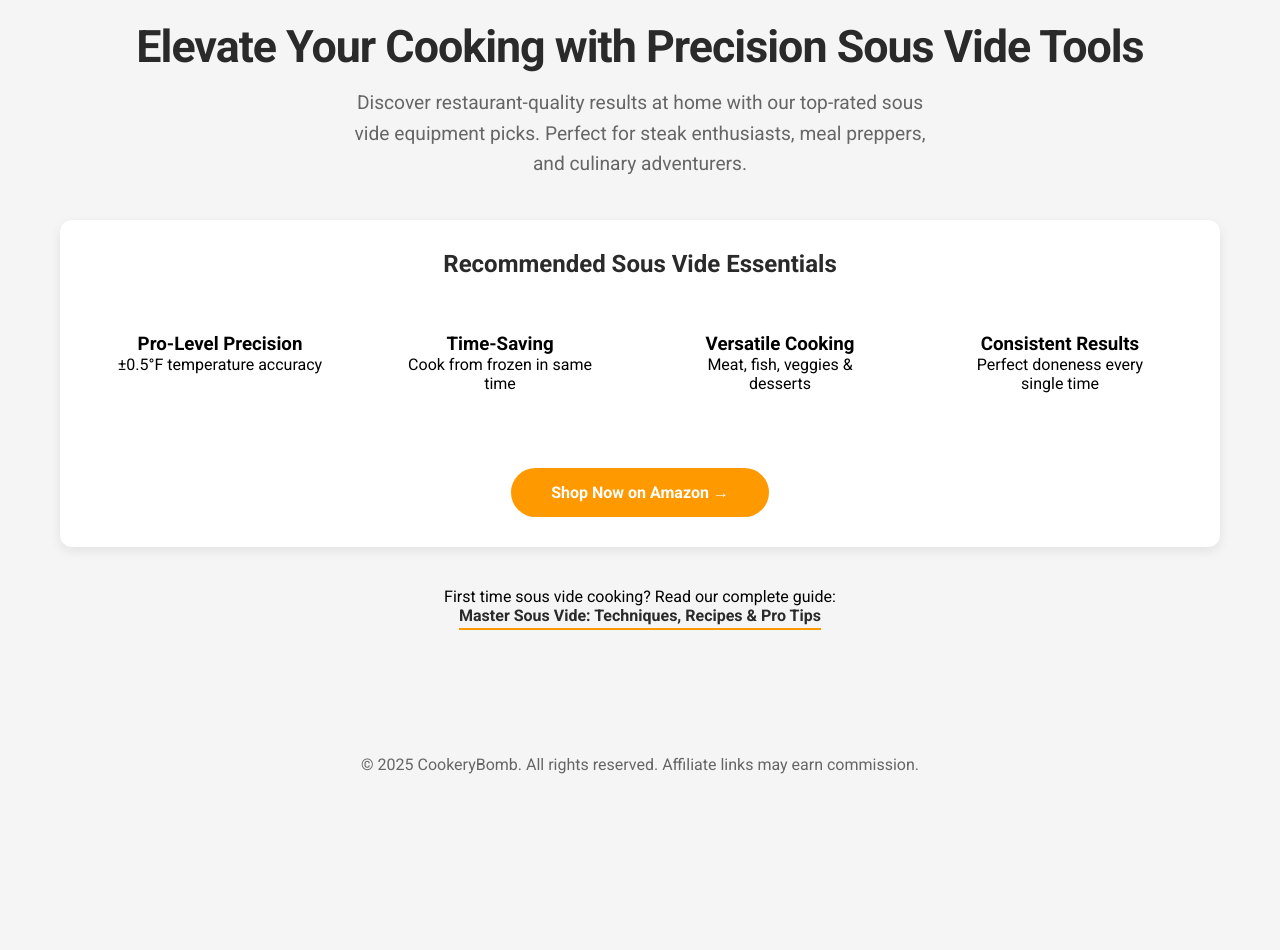
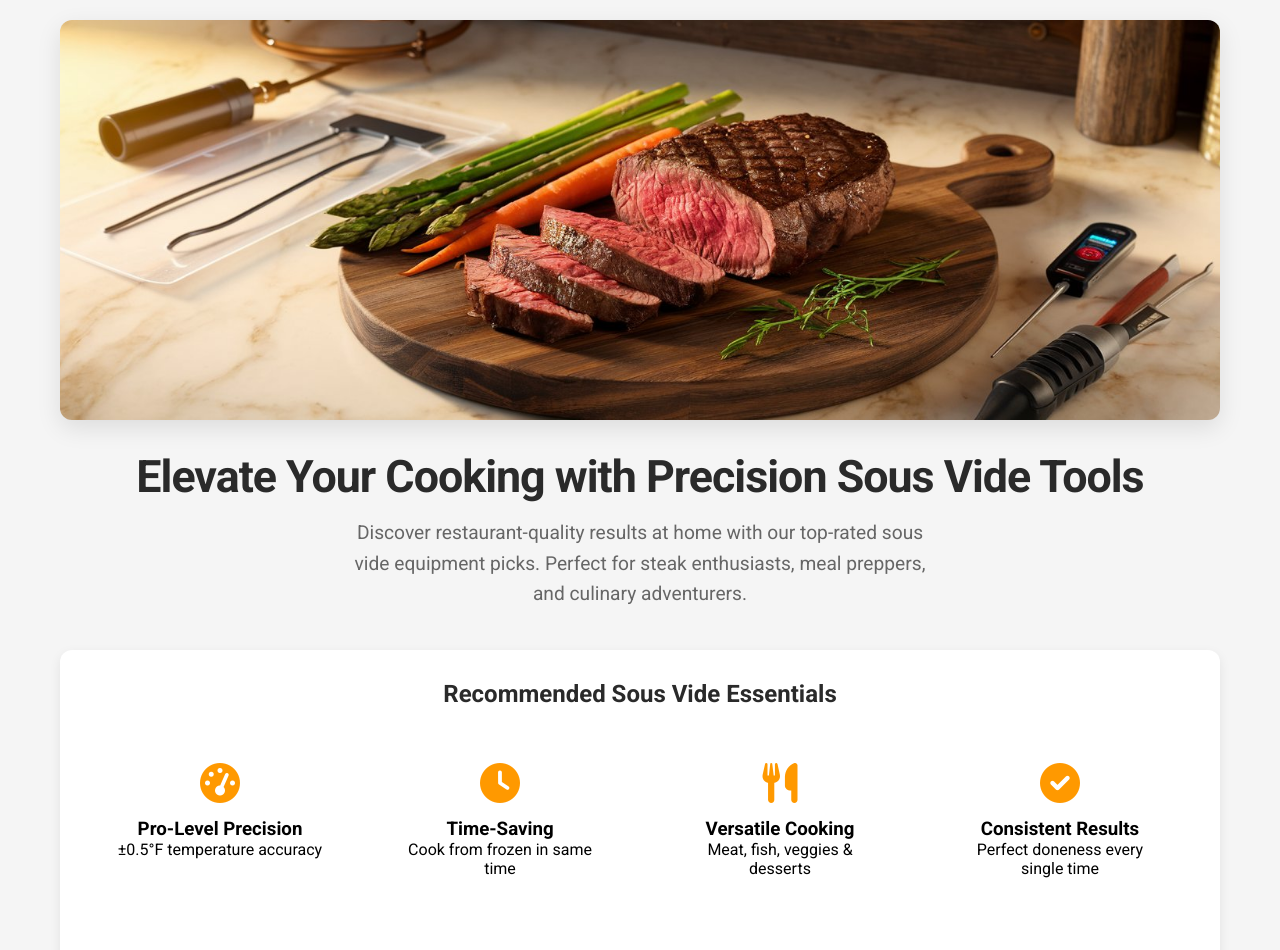
Before and after one commit to HowNow101/SousVide, a plain HTML site: page index.html in a window 1280 px wide. Shown: the top 950 px of the page. Before the commit the page ends 800 px from the top, so only its background shows below. Drawn offline with Linux system fonts and the light colour scheme.

Commit message:
Update index.html

```diff
--- a/index.html
+++ b/index.html
@@ -5,6 +5,7 @@
     <meta name="viewport" content="width=device-width, initial-scale=1.0">
     <title>Premium Sous Vide Tools | CookeryBomb Guides</title>
     <link href="https://fonts.googleapis.com/css2?family=Roboto:wght@400;700&display=swap" rel="stylesheet">
+    <link rel="stylesheet" href="https://cdnjs.cloudflare.com/ajax/libs/font-awesome/6.0.0/css/all.min.css">
     <style>
         * {
             margin: 0;
@@ -110,6 +111,12 @@
             text-align: center;
         }
 
+        .feature-icon {
+            font-size: 2.5em;
+            color: #FF9900;
+            margin-bottom: 15px;
+        }
+
         footer {
             text-align: center;
             padding: 20px;
@@ -135,9 +142,7 @@
 <body>
     <div class="container">
         <!-- Hero Image Section -->
-        <div class="images/image1.jpeg">
-            <!-- Replace with your actual image URL -->
-        </div>
+        <div class="hero-image"></div>
 
         <!-- Title Section -->
         <div class="title-section">
@@ -153,18 +158,22 @@
             <h2 style="margin-bottom: 20px; color: #2a2a2a;">Recommended Sous Vide Essentials</h2>
             <div class="features">
                 <div class="feature-item">
+                    <i class="fas fa-tachometer-alt feature-icon"></i>
                     <h3>Pro-Level Precision</h3>
                     <p>±0.5°F temperature accuracy</p>
                 </div>
                 <div class="feature-item">
+                    <i class="fas fa-clock feature-icon"></i>
                     <h3>Time-Saving</h3>
                     <p>Cook from frozen in same time</p>
                 </div>
                 <div class="feature-item">
+                    <i class="fas fa-utensils feature-icon"></i>
                     <h3>Versatile Cooking</h3>
                     <p>Meat, fish, veggies & desserts</p>
                 </div>
                 <div class="feature-item">
+                    <i class="fas fa-check-circle feature-icon"></i>
                     <h3>Consistent Results</h3>
                     <p>Perfect doneness every single time</p>
                 </div>
```
